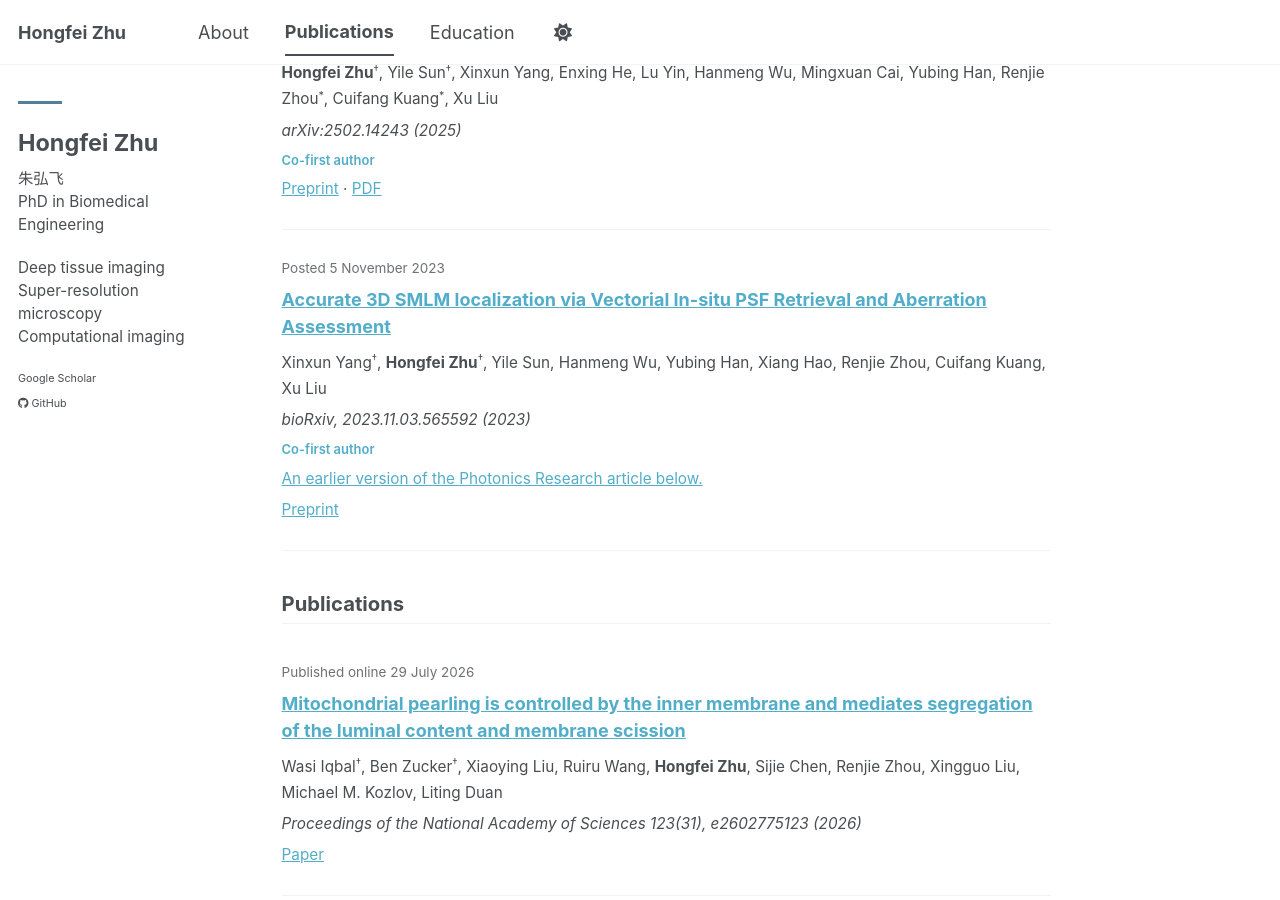
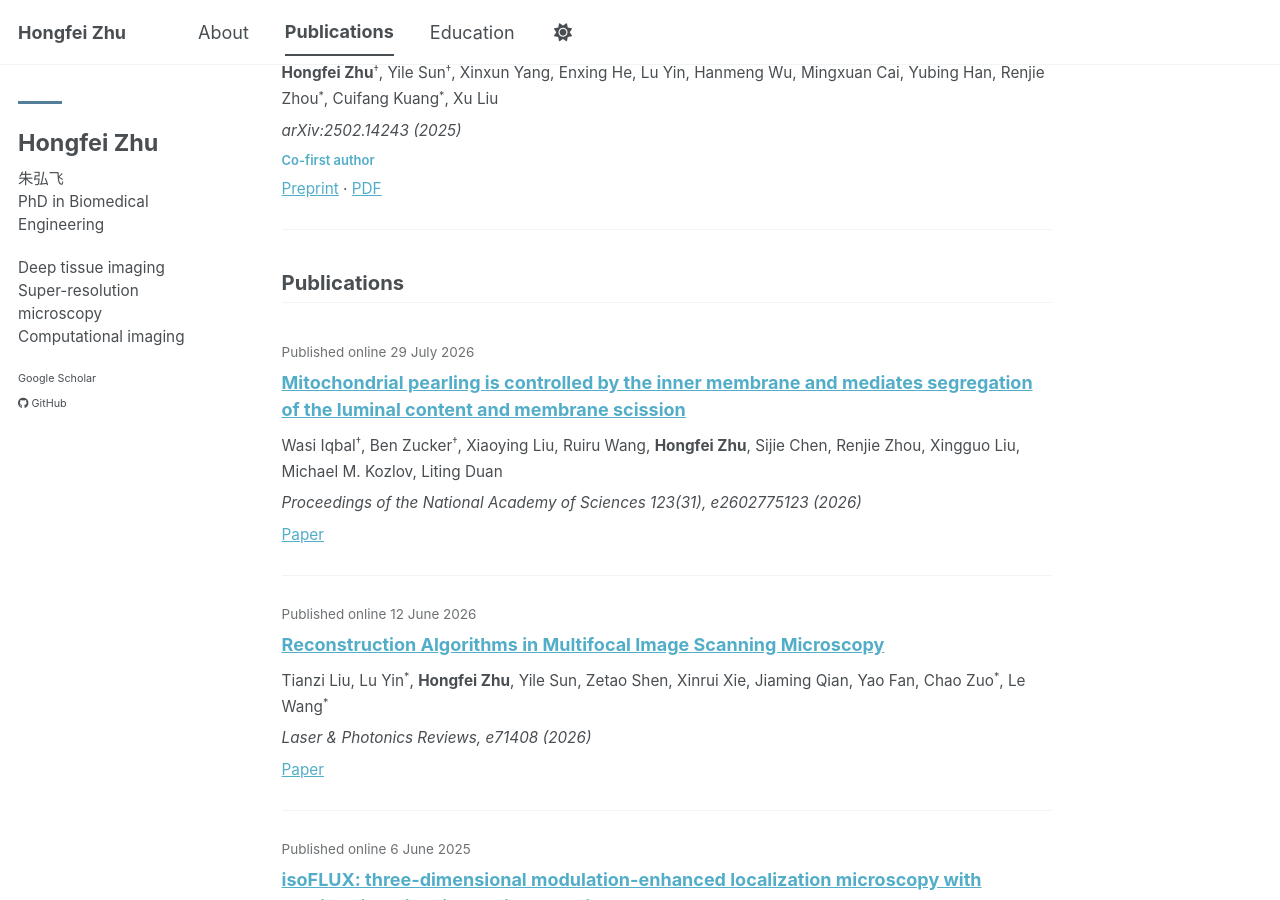
Before and after one commit to Hillbertju/hongfeizhu.github.io, a Jekyll site: the page built from _pages/publications.html, in a window 1280 px wide and 900 px high, scrolled down 456 px. Built offline with Jekyll 4.4.1, drawn with Linux system fonts in a browser that asks for light colours; a style sheet for code colours, icons or effects is not loaded.

Commit message:
Add files via upload

```diff
--- a/_pages/publications.html
+++ b/_pages/publications.html
@@ -9,7 +9,6 @@ author_profile: true
 <p class="pub-legend"><sup>†</sup> Co-first authors (equal contribution) &nbsp; <sup>*</sup> Corresponding authors.<br>Newest first within each category, using the latest preprint revision or online publication date.</p>
 <section class="pub-section" id="preprints" aria-labelledby="preprints-title"><h2 id="preprints-title">Preprints</h2>
 <article class="paper" id="smile"><p class="paper-meta"><time datetime="2025-05-07">Updated 7 May 2025 · arXiv v4</time></p><h3><a href="https://arxiv.org/abs/2502.14243">SMILE: a universal tool for modulated-enhanced localization microscopy to achieve minimal three-dimensional resolution</a></h3><p><strong>Hongfei Zhu</strong><sup>†</sup>, Yile Sun<sup>†</sup>, Xinxun Yang, Enxing He, Lu Yin, Hanmeng Wu, Mingxuan Cai, Yubing Han, Renjie Zhou<sup>*</sup>, Cuifang Kuang<sup>*</sup>, Xu Liu</p><p><em>arXiv:2502.14243 (2025)</em></p><p class="role">Co-first author</p><p><a href="https://arxiv.org/abs/2502.14243">Preprint</a> · <a href="https://arxiv.org/pdf/2502.14243">PDF</a></p></article>
-<article class="paper" id="vispr-preprint"><p class="paper-meta"><time datetime="2023-11-05">Posted 5 November 2023</time></p><h3><a href="https://doi.org/10.1101/2023.11.03.565592">Accurate 3D SMLM localization via Vectorial In-situ PSF Retrieval and Aberration Assessment</a></h3><p>Xinxun Yang<sup>†</sup>, <strong>Hongfei Zhu</strong><sup>†</sup>, Yile Sun, Hanmeng Wu, Yubing Han, Xiang Hao, Renjie Zhou, Cuifang Kuang, Xu Liu</p><p><em>bioRxiv, 2023.11.03.565592 (2023)</em></p><p class="role">Co-first author</p><p><a href="#vispr">An earlier version of the Photonics Research article below.</a></p><p><a href="https://doi.org/10.1101/2023.11.03.565592">Preprint</a></p></article>
 </section>
 <section class="pub-section" id="publications" aria-labelledby="publications-title"><h2 id="publications-title">Publications</h2>
 <article class="paper" id="pearling"><p class="paper-meta"><time datetime="2026-07-29">Published online 29 July 2026</time></p><h3><a href="https://doi.org/10.1073/pnas.2602775123">Mitochondrial pearling is controlled by the inner membrane and mediates segregation of the luminal content and membrane scission</a></h3><p>Wasi Iqbal<sup>†</sup>, Ben Zucker<sup>†</sup>, Xiaoying Liu, Ruiru Wang, <strong>Hongfei Zhu</strong>, Sijie Chen, Renjie Zhou, Xingguo Liu, Michael M. Kozlov, Liting Duan</p><p><em>Proceedings of the National Academy of Sciences 123(31), e2602775123 (2026)</em></p><p><a href="https://doi.org/10.1073/pnas.2602775123">Paper</a></p></article>
```
